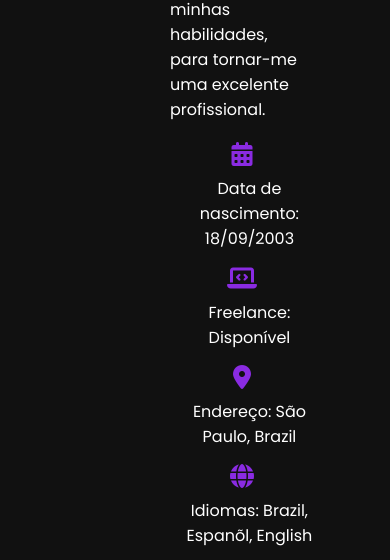
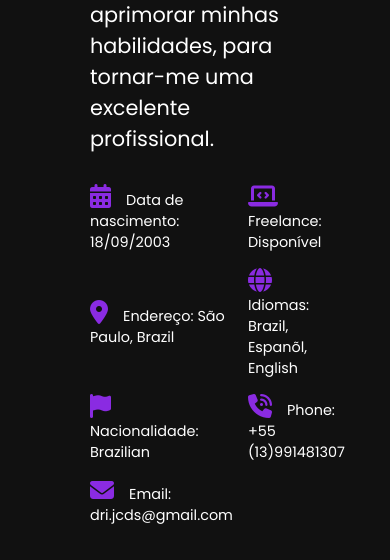
Before and after one commit to Adjcds/portfolio, a plain HTML site: page home.html in a window 390 px wide. Shown: the part 7770-8330 px from the top of the page. Drawn offline with nearby package versions, Linux system fonts and the light colour scheme.

Commit message:
responsivo sobre

```diff
--- a/style.css
+++ b/style.css
@@ -776,43 +776,14 @@ main .sobre {
     }
 }
 
-/* Responsive styles for smaller screens (e.g., tablets and mobile phones) */
-@media screen and (max-width: 767px) {
-    .sobre {
-        grid-template-columns: 1fr; /* Change to a single column layout */
-        gap: 20px;
-        padding: 40px;
+@media(max-width: 992px) {
+    .sobre img {
+        grid-column: 1/-1;
+        justify-self: center;
     }
 
-    .sobre_titulo {
-        text-align: center;
-    }
-
-    .sobre img {
-        max-width: 100%;
-    }
-
-    .sobre_texto h2 {
-        font-size: 1.8rem;
-    }
-
-    .sobre_texto p {
-        font-size: 1rem; /* Adjust the font size as needed */
-    }
-
-    .sobre_info {
-        grid-template-columns: 1fr; /* Change to a single column layout */
-        text-align: center; /* Center-align the content */
-        margin-top: 20px;
-    }
-
-    .sobre_info i {
-        display: block;
-        margin: 0 auto 10px;
-    }
-
-    .sobre_info p {
-        font-size: 1rem; /* Adjust the font size as needed */
+    .sobre_conteudo {
+        grid-column: 1/-1;
     }
 }
 
```
